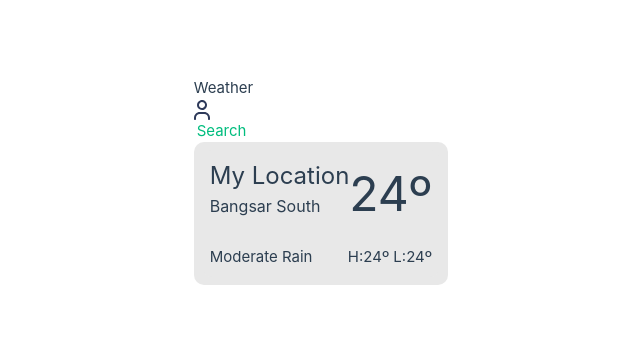
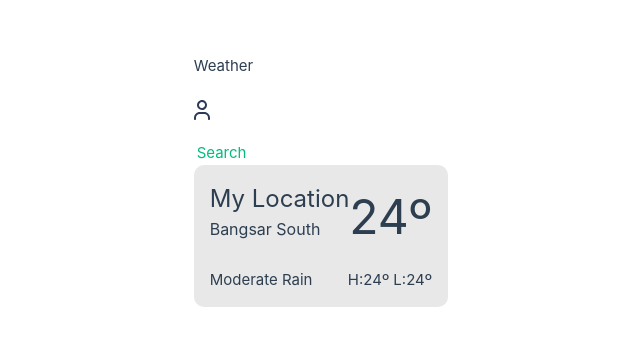
Before and after one commit to zicotann/weather-app, a Vue app: page / in a window 1280 px wide. Shown: the part 219-564 px from the top of the page, without its empty margins (192-832 px from the left). Built offline with nearby package versions, Linux system fonts and the light colour scheme; the HTML template or start-up script is replaced by a standard one.

Commit message:
add: link to profile on weather lisitng

```diff
--- a/src/views/WeatherListView.vue
+++ b/src/views/WeatherListView.vue
@@ -3,7 +3,9 @@
         <div class="flex flex-col space-y-4">
             <div class="flex justify-between items-center">
                 <h1 class="text-3xl font-bold">Weather</h1>
-                <img src="@/assets/icons/profile.svg" alt="">
+                <RouterLink to="profile">
+                    <img src="@/assets/icons/profile.svg" alt="">
+                </RouterLink>
             </div>
 
             <RouterLink to="search">
```
